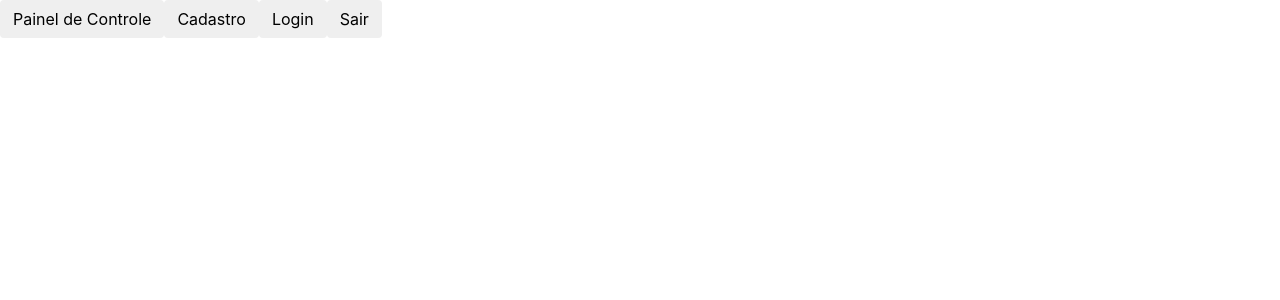
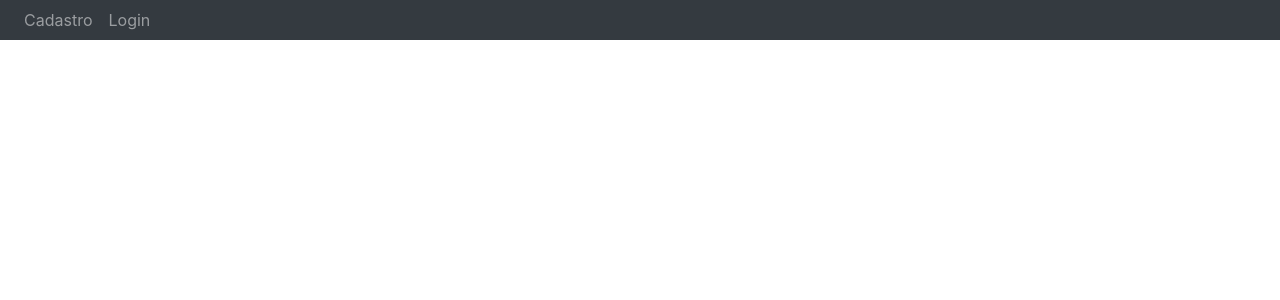
Before and after one commit to JRobsonJr/ProjetoSI1-client, an Angular app: page / in a window 1280 px wide. Shown: the top 300 px of the page. Built offline with nearby package versions, Linux system fonts and the light colour scheme.

Commit message:
Navbar agora realmente é uma navbar, e agora mostrando botões de acordo com autenticação.

```diff
--- a/src/app/navbar/navbar.component.css
+++ b/src/app/navbar/navbar.component.css
@@ -0,0 +1,3 @@
+nav {
+    height: 5vh;
+}
--- a/src/app/navbar/navbar.component.html
+++ b/src/app/navbar/navbar.component.html
@@ -1,5 +1,18 @@
-
-<button type="button" class="btn" routerLink="/painel-de-controle">Painel de Controle</button>
-<button type="button" class="btn" routerLink="/cadastro">Cadastro</button>
-<button type="button" class="btn" routerLink="/login">Login</button>
-<button type="button" class="btn" (click)="logout()">Sair</button>
+<nav class="navbar navbar-expand-lg navbar-dark bg-dark">
+    <div class="collapse navbar-collapse" id="navbarSupportedContent">
+        <ul class="navbar-nav mr-auto">
+            <li class="nav-item active" *ngIf="adminEstaAutenticado()">
+                <a class="nav-link" routerLink="/painel-de-controle">Painel de Controle<span class="sr-only">(current)</span></a>
+            </li>
+            <li class="nav-item" *ngIf="!adminEstaAutenticado()">
+                <a class="nav-link" routerLink="/cadastro">Cadastro</a>
+            </li>
+            <li class="nav-item" *ngIf="!adminEstaAutenticado()">
+                <a class="nav-link" routerLink="/login">Login</a>
+            </li>
+            <li class="nav-item" *ngIf="adminEstaAutenticado()">
+                <a class="nav-link" (click)="logout()" routerLink="/login">Sair</a>
+            </li>
+        </ul>
+    </div>
+</nav>
--- a/src/app/navbar/navbar.component.ts
+++ b/src/app/navbar/navbar.component.ts
@@ -21,4 +21,8 @@ export class NavbarComponent implements OnInit {
   recuperaNomeAdmin() {
     return this.authService.recuperaNomeAdmin();
   }
+
+  adminEstaAutenticado() {
+    return this.authService.adminEstaAutenticado();
+  }
 }
```
